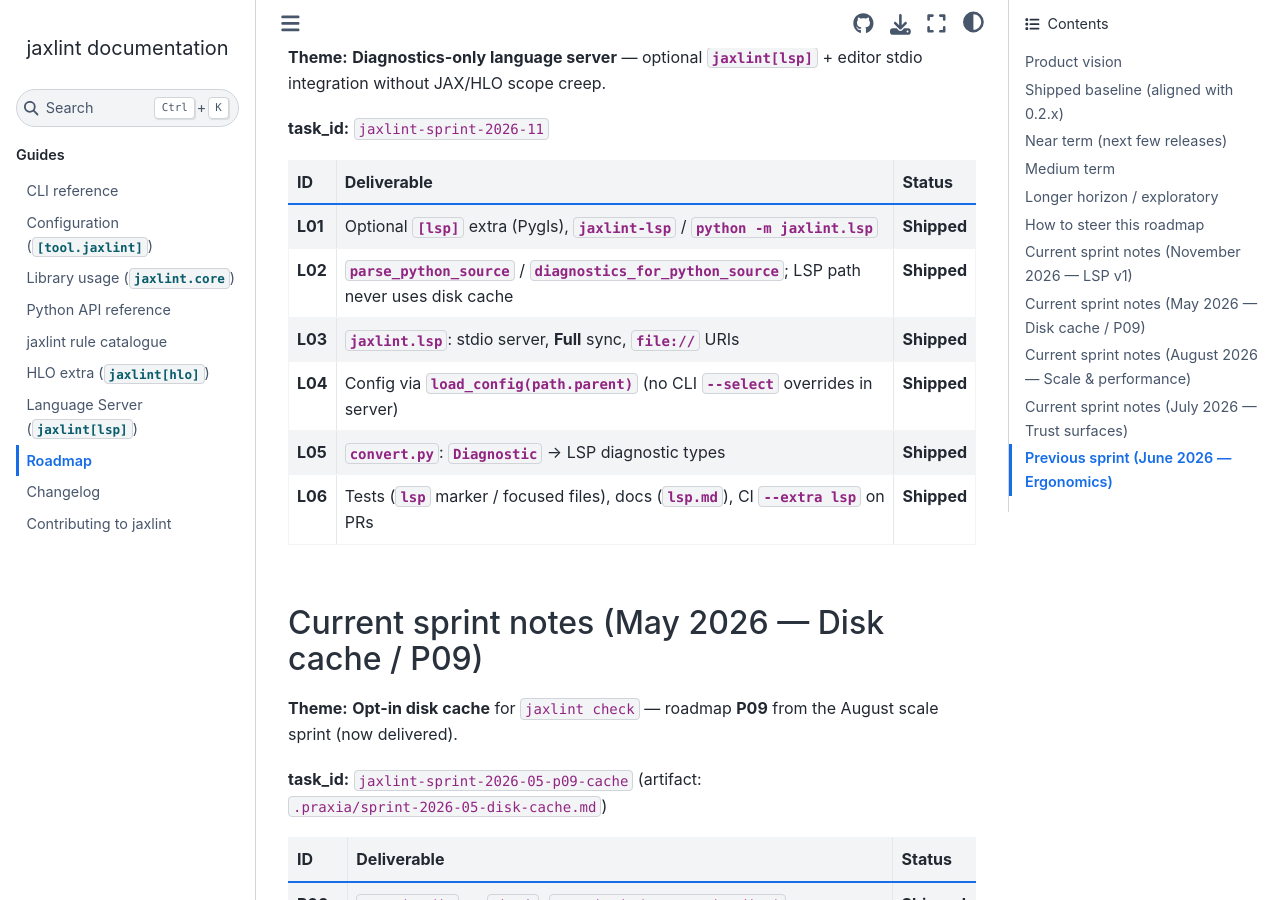
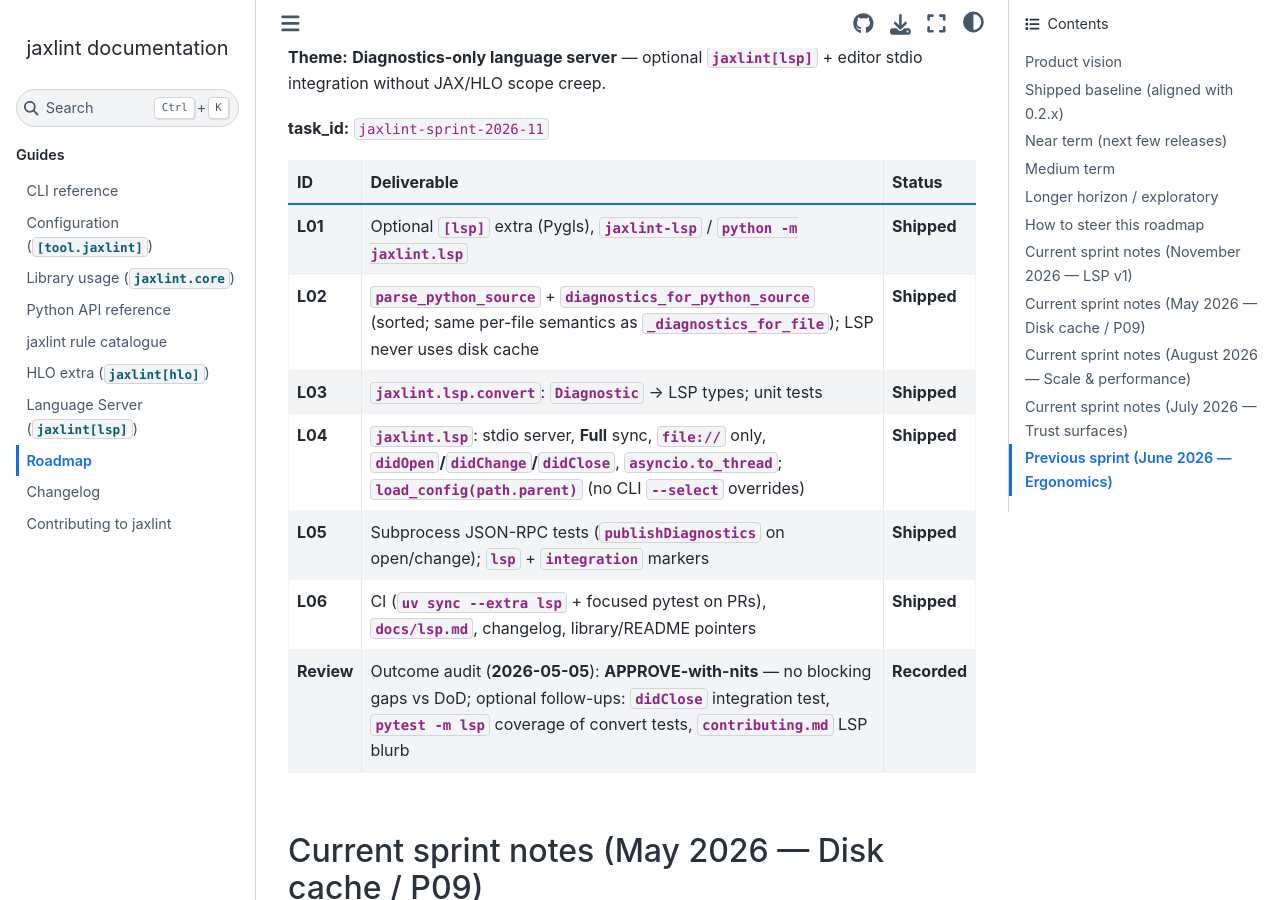
Before and after one commit to maraxen/jaxlint, a Sphinx documentation site: the page built from docs/roadmap.md, in a window 1280 px wide and 900 px high, scrolled down 3285 px. Built offline with Sphinx 7.4.7 and the Sphinx Book theme 1.1.4, drawn with Linux system fonts in a browser that asks for light colours.

Commit message:
docs: align LSP sprint table with plan; record outcome review
- Reorder L01-L06 rows to match approved sprint (convert vs server vs tests).
- Note formal reviewer verdict APPROVE-with-nits (2026-05-05) in roadmap and changelog.

Co-authored-by: Cursor <cursoragent@cursor.com>

```diff
--- a/docs/roadmap.md
+++ b/docs/roadmap.md
@@ -63,11 +63,12 @@ Open issues or RFC-style PRs that spell out **rule IDs**, **default severity**,
 | ID | Deliverable | Status |
 |----|-------------|--------|
 | **L01** | Optional **`[lsp]`** extra (Pygls), **`jaxlint-lsp`** / **`python -m jaxlint.lsp`** | **Shipped** |
-| **L02** | **`parse_python_source`** / **`diagnostics_for_python_source`**; LSP path never uses disk cache | **Shipped** |
-| **L03** | **`jaxlint.lsp`**: stdio server, **Full** sync, **`file://`** URIs | **Shipped** |
-| **L04** | Config via **`load_config(path.parent)`** (no CLI **`--select`** overrides in server) | **Shipped** |
-| **L05** | **`convert.py`**: **`Diagnostic`** → LSP diagnostic types | **Shipped** |
-| **L06** | Tests (**`lsp`** marker / focused files), docs (**`lsp.md`**), CI **`--extra lsp`** on PRs | **Shipped** |
+| **L02** | **`parse_python_source`** + **`diagnostics_for_python_source`** (sorted; same per-file semantics as **`_diagnostics_for_file`**); LSP never uses disk cache | **Shipped** |
+| **L03** | **`jaxlint.lsp.convert`**: **`Diagnostic`** → LSP types; unit tests | **Shipped** |
+| **L04** | **`jaxlint.lsp`**: stdio server, **Full** sync, **`file://`** only, **`didOpen`/`didChange`/`didClose`**, **`asyncio.to_thread`**; **`load_config(path.parent)`** (no CLI **`--select`** overrides) | **Shipped** |
+| **L05** | Subprocess JSON-RPC tests (**`publishDiagnostics`** on open/change); **`lsp`** + **`integration`** markers | **Shipped** |
+| **L06** | CI (**`uv sync --extra lsp`** + focused pytest on PRs), **`docs/lsp.md`**, changelog, library/README pointers | **Shipped** |
+| **Review** | Outcome audit (**2026-05-05**): **APPROVE-with-nits** — no blocking gaps vs DoD; optional follow-ups: **`didClose`** integration test, **`pytest -m lsp`** coverage of convert tests, **`contributing.md`** LSP blurb | **Recorded** |
 
 ## Current sprint notes (May 2026 — Disk cache / P09)
 
```
Also changed, not shown: docs/changelog.md (+1 -0 lines).
